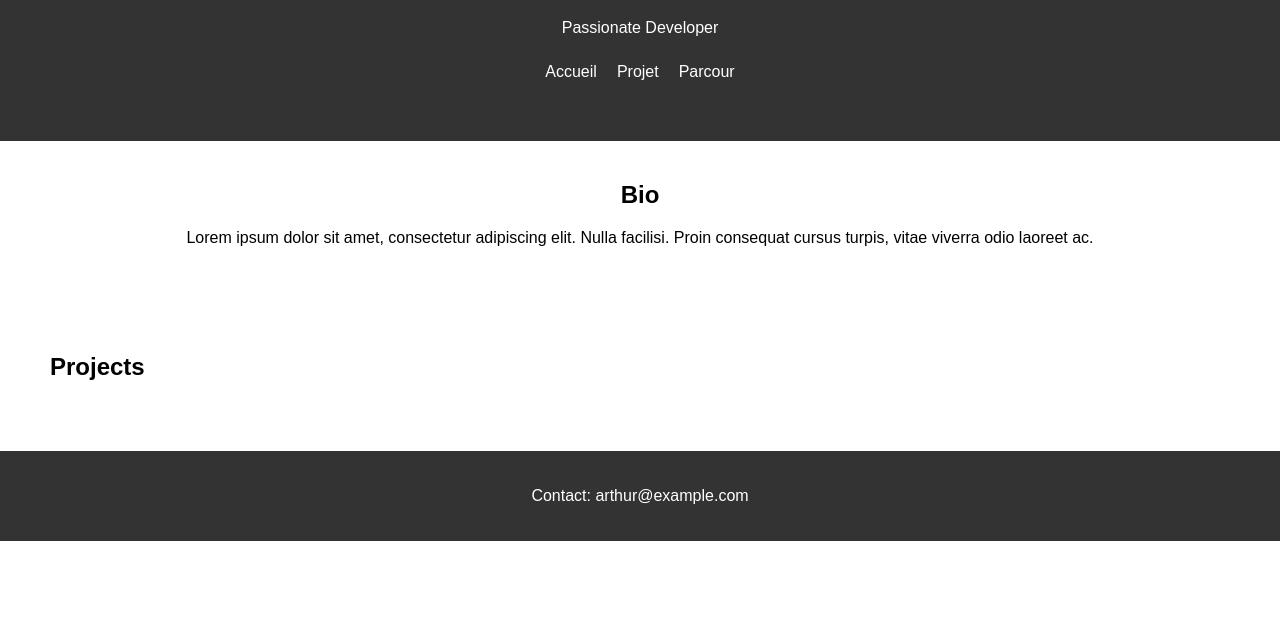
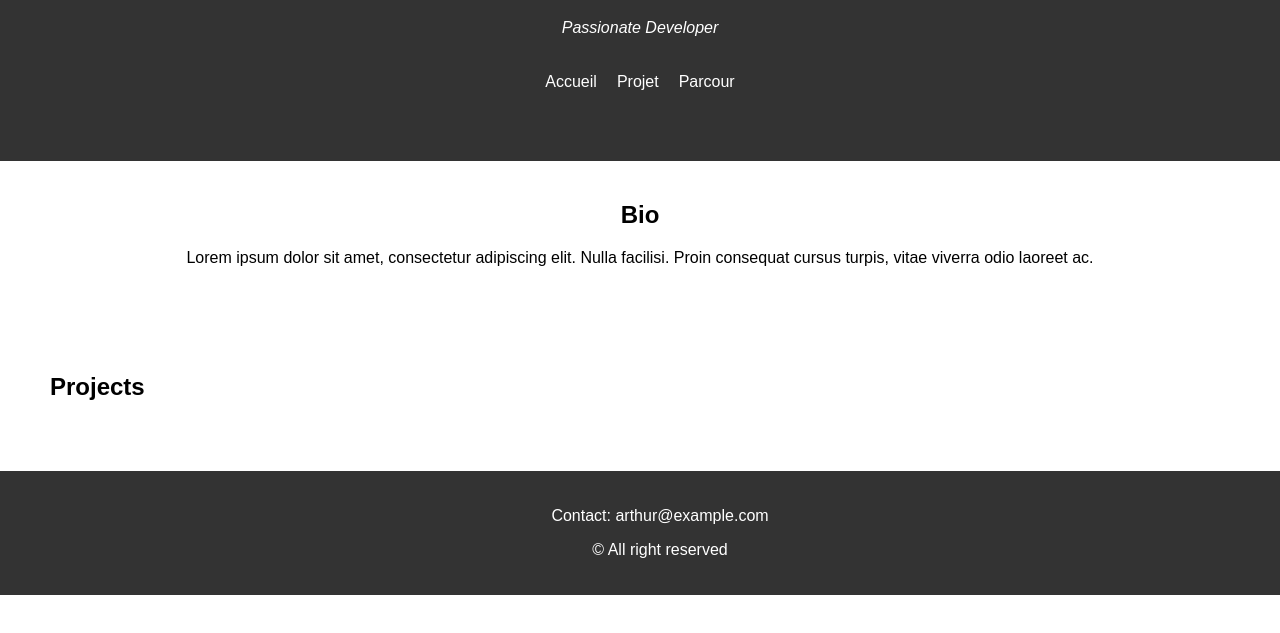
Before and after one commit to ArthurDesmonts/ePortefolio, a plain HTML site: page html/index.html in a window 1280 px wide. Shown: the part 111-744 px from the top of the page. Drawn offline with Linux system fonts and the light colour scheme.

Commit message:
update footer with copyright + menu item animation

```diff
--- a/html/index.html
+++ b/html/index.html
@@ -11,7 +11,7 @@
     <div id="content">
       <header>
         <h1>Arthur Desmonts</h1>
-        <p>Passionate Developer</p>
+        <p id="sub_title">Passionate Developer</p>
         <div class="menu">
           <nav id="menu">
             <ul>
@@ -30,8 +30,11 @@
       <div class="projects">
         <h2>Projects</h2>
       </div>
-      <footer id="footer">
-        <p>Contact: arthur@example.com</p>
+      <footer class="footer">
+        <ul>
+          <p>Contact: arthur@example.com</p>
+          <p>&copy All right reserved</p>
+        </ul>
       </footer>
     </div>
   </div>
--- a/style/style.css
+++ b/style/style.css
@@ -35,7 +35,11 @@ body {
     padding: 50px;
   }
 
-  footer {
+  #sub_title {
+    font-style: italic;
+  }
+
+  .footer {
     text-align: center;
     padding: 20px;
     background-color: #333;
@@ -56,11 +60,13 @@ body {
   }
 
   #menu a {
+    display: inline-block;
     color: #fff;
     text-decoration: none;
     padding: 10px;
   }
 
   #menu a:hover {
-    color : #555;
+      transform: scale(1.1);
+      transition: transform 0.3s ease-in-out;
   }
```
Also changed, not shown: html/parcour.html (+5 -2 lines), html/projet.html (+5 -2 lines).
